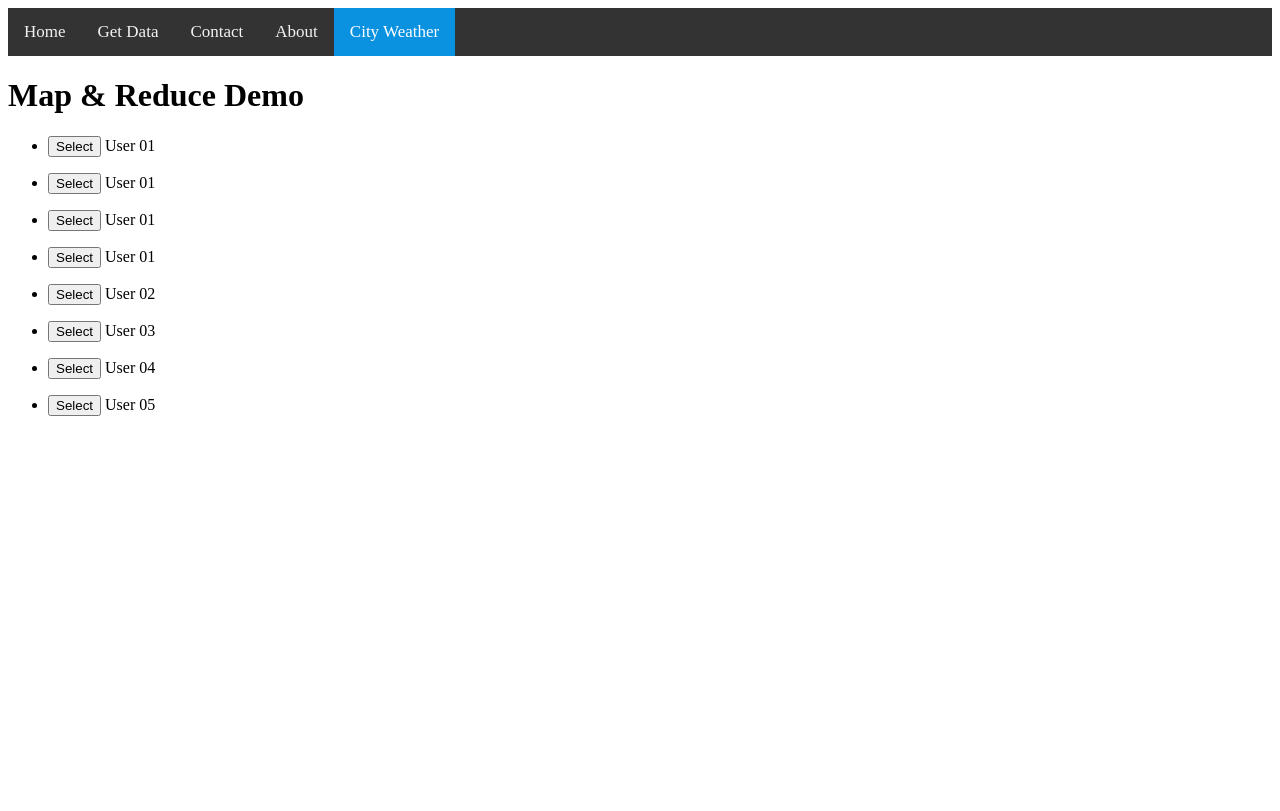
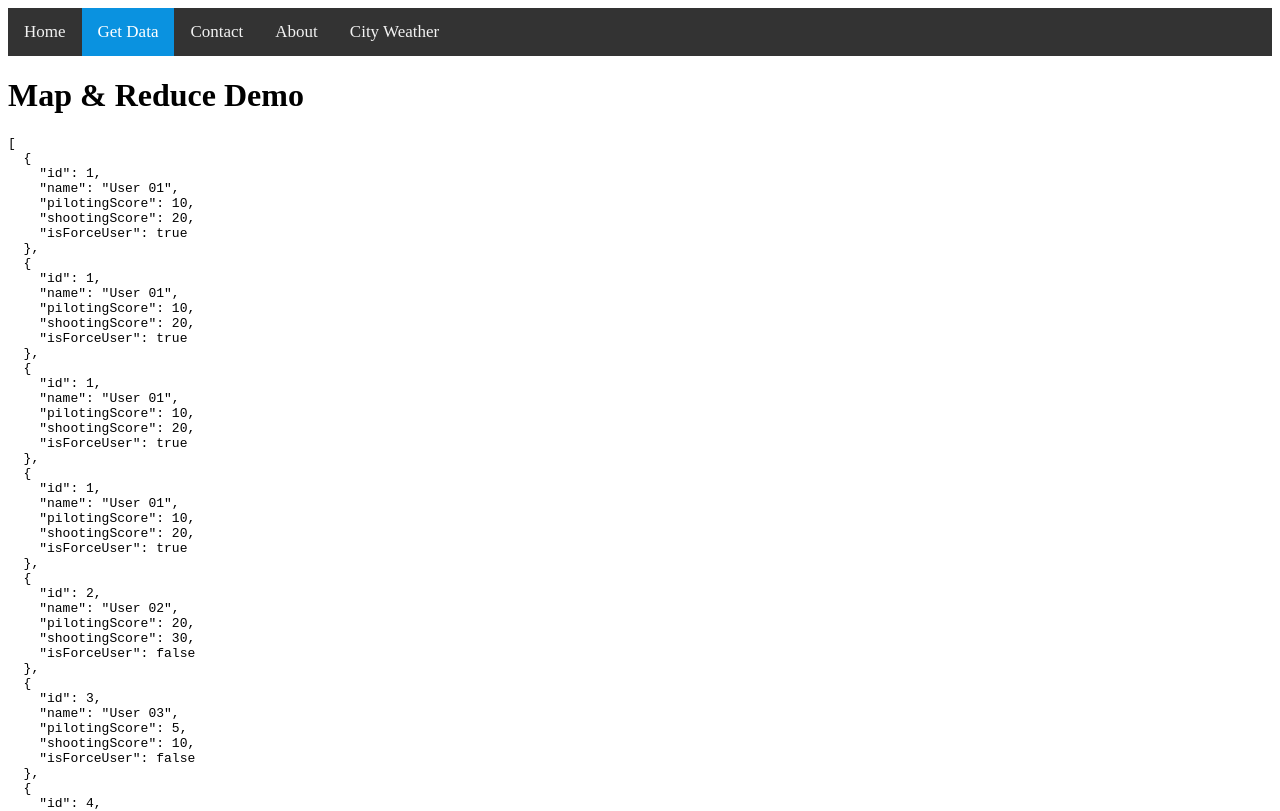
Before and after one commit to TEC-joel/angular-basics, an Angular app: page /product in a window 1280 px wide. Shown: the top 811 px of the page. Built offline with nearby package versions, Linux system fonts and the light colour scheme.

Commit message:
Broken/rename

```diff
--- a/angular.json
+++ b/angular.json
@@ -3,7 +3,7 @@
   "version": 1,
   "newProjectRoot": "projects",
   "projects": {
-    "DemoApp": {
+    "AngularBasics": {
       "projectType": "application",
       "schematics": {
         "@schematics/angular:component": {
@@ -41,7 +41,7 @@
         "build": {
           "builder": "@angular-devkit/build-angular:browser",
           "options": {
-            "outputPath": "dist/DemoApp",
+            "outputPath": "dist/AngularBasics",
             "index": "src/index.html",
             "main": "src/main.ts",
             "polyfills": "src/polyfills.ts",
@@ -90,21 +90,21 @@
         "serve": {
           "builder": "@angular-devkit/build-angular:dev-server",
           "options": {
-            "browserTarget": "DemoApp:build"
+            "browserTarget": "AngularBasics:build"
           },
           "configurations": {
             "production": {
-              "browserTarget": "DemoApp:build:production"
+              "browserTarget": "AngularBasics:build:production"
             }
           }
         },
         "extract-i18n": {
           "builder": "@angular-devkit/build-angular:extract-i18n",
           "options": {
-            "browserTarget": "DemoApp:build"
+            "browserTarget": "AngularBasics:build"
           }
         }
       }
     }},
-  "defaultProject": "DemoApp"
+  "defaultProject": "AngularBasics"
 }
--- a/package.json
+++ b/package.json
@@ -1,5 +1,5 @@
 {
-  "name": "demo-app",
+  "name": "angular-basics",
   "version": "1.0.0",
   "scripts": {
     "ng": "ng",
@@ -8,9 +8,9 @@
     "test": "ng test",
     "lint": "ng lint",
     "predocker-build": "npm run build",
-    "docker-build": "docker build --tag angular-demo-app-2020 .",
+    "docker-build": "docker build --tag angular-basics-2020 .",
     "predocker-run":"npm run docker-build",
-    "docker-run": "docker container run -d -p 1111:80/tcp angular-demo-app-2020:latest"
+    "docker-run": "docker container run -d -p 1111:80/tcp angular-basics-2020:latest"
   },
   "private": true,
   "dependencies": {
--- a/src/app/app.component.html
+++ b/src/app/app.component.html
@@ -1,12 +1,9 @@
 <div class="topnav">
-    <a href="/">Home</a>
-    <a href="/product">Get Data</a>
-    <a href="/contact">Contact</a>
-    <a href="/about">About</a>
-
-    <a  class="active" href="/weather">City Weather</a>
-
+    <a routerLinkActive="active" [routerLinkActiveOptions]="{exact:true}" routerLink="/">Home</a>
+    <a routerLinkActive="active" routerLink="/product">Get Data</a>
+    <a routerLinkActive="active" routerLink="/contact">Contact</a>
+    <a routerLinkActive="active" routerLink="/about">About</a>
+    <a routerLinkActive="active" routerLink="/weather">City Weather</a>
 </div>
 
-
 <router-outlet></router-outlet>
--- a/src/app/navigation/navigation.component.html
+++ b/src/app/navigation/navigation.component.html
@@ -1,11 +1,8 @@
 <h1> Map & Reduce Demo </h1>
-    <pre hidden>{{data | json}}</pre>
+<pre>{{data | json}}</pre>
 
-    <ul *ngFor="let x of data">
-        <li>
-            <button (click)="okButton(x)" >
-                Select
-            </button>
-             {{x.name}}
-            </li>
-    </ul>
+<hr>
+
+<ul *ngFor="let x of data">
+    <li>{{x.name}}</li>
+</ul>
```
Also changed, not shown: 2 other files (tests, documents, lock files or other folders).
